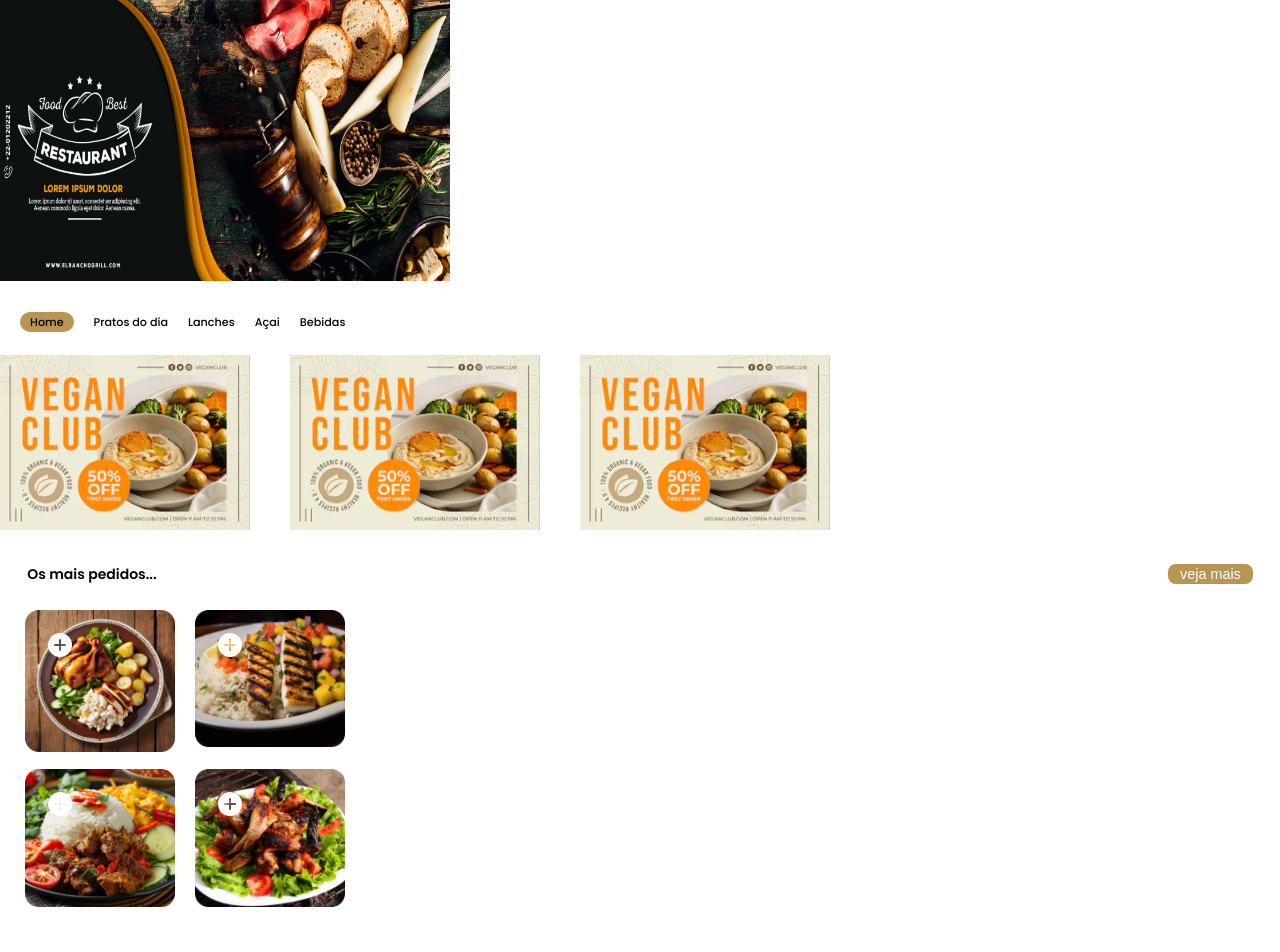
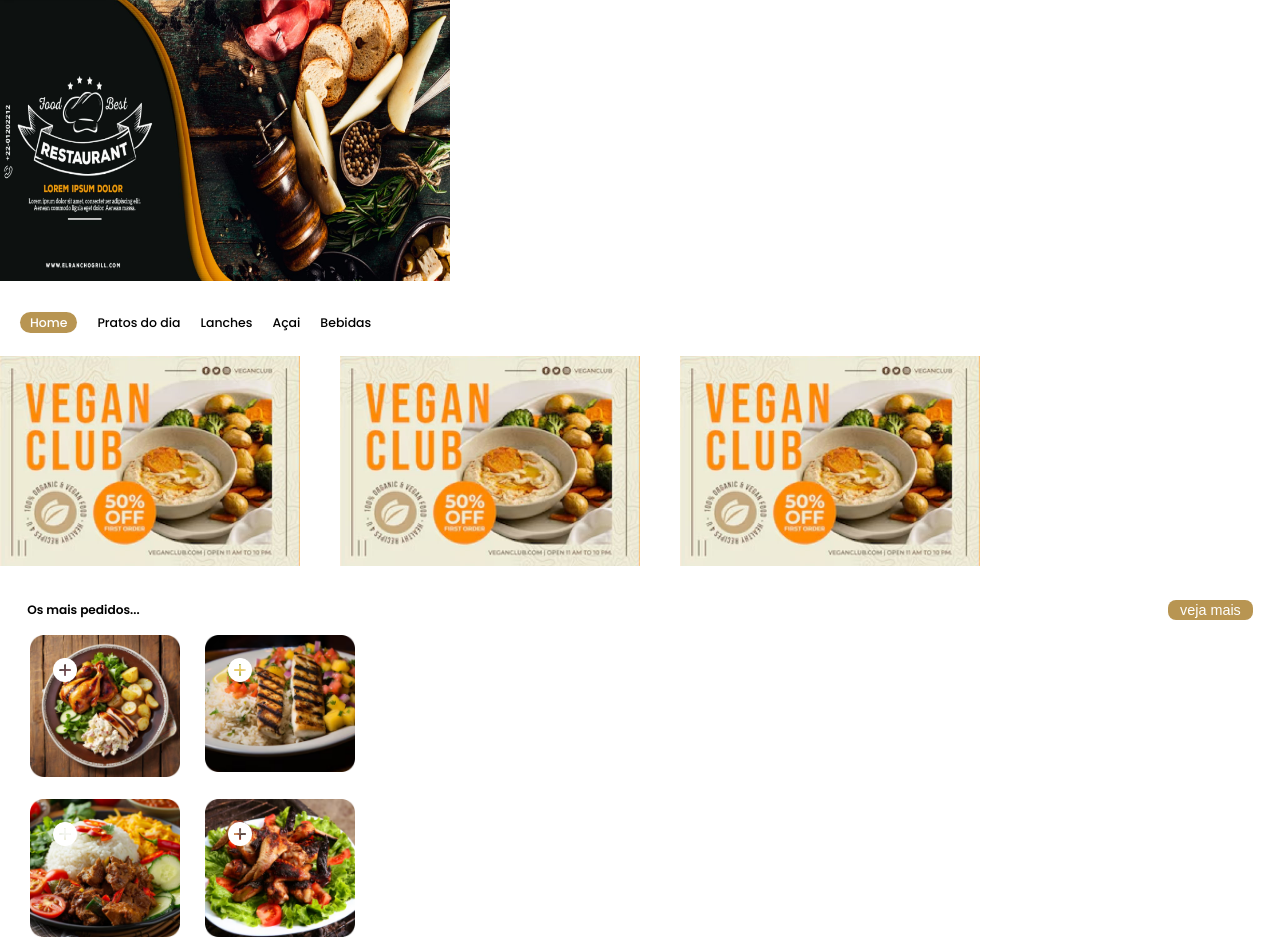
Before and after one commit to GustavoYujiOkagawa/teste-de-novo, a React (Create React App) app: page / in a window 1280 px wide. Shown: the top 952 px of the page. Built offline with nearby package versions, Linux system fonts and the light colour scheme.

Commit message:
alteração

```diff
--- a/src/components/PromoBanner.jsx
+++ b/src/components/PromoBanner.jsx
@@ -4,7 +4,7 @@ const PromoBanner = () => {
   return (
     <div className="CardPromoBanner">
       <div className="Item">
-        <img src={PromoBannerImg} width={250} />
+        <img src={PromoBannerImg} width={300} />
       </div>
     </div>
   );
--- a/src/index.css
+++ b/src/index.css
@@ -51,15 +51,15 @@ body {
 }
 
 .info-text {
-  font-size: 0.875rem;
+  font-size: 0.76rem;
   font-weight: 600;
 }
 
 .card-container {
   display: grid;
   grid-template-columns: 160px 190px;
-  gap: 10px;
-  padding: 25px;
+  gap: 15px;
+  padding: 15px 30px 30px 30px;
 }
 
 .item {
@@ -104,25 +104,25 @@ body {
 
 .active-link {
   background-color: #b89552;
-  color: white;
+  color: white !important;
   border-radius: 15px;
   padding: 2px 10px 2px 10px;
 }
-.active-link a{
-  color: white !important;
-}
+
 
 .nav-container ul{
   list-style-type: none;
 }
 .nav-container a{
   text-decoration: none;
+}
+a{
   color: black;
 }
 
 .nav-container {
   width: 100%;
-  font-size: 0.70rem;
+  font-size: 0.78rem;
   font-weight: 500;
   margin-bottom: 24px;
   margin-top: 10px;
```
